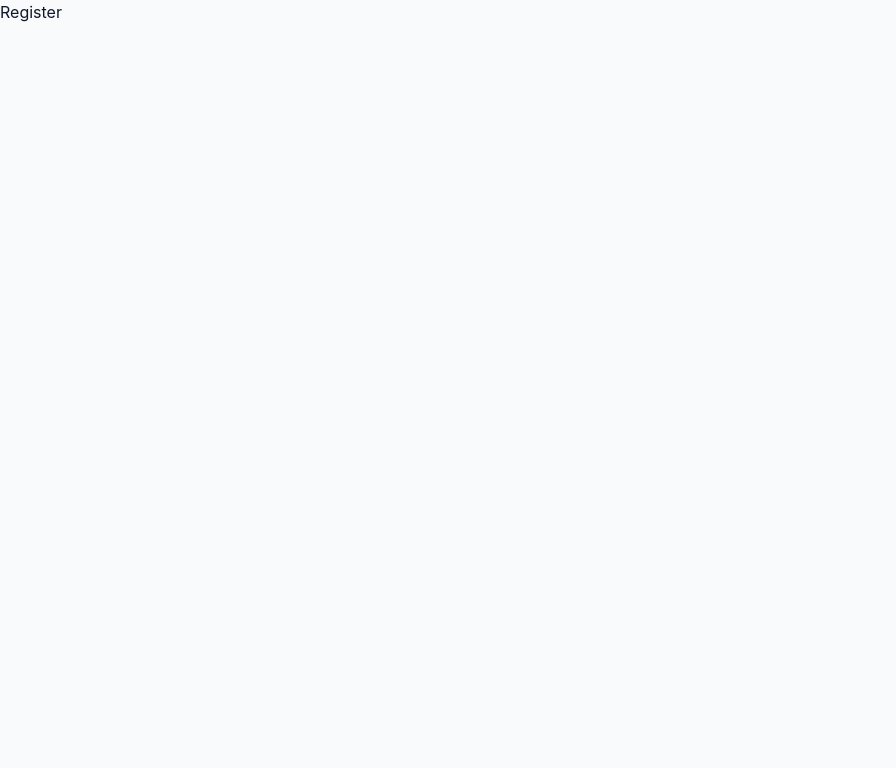
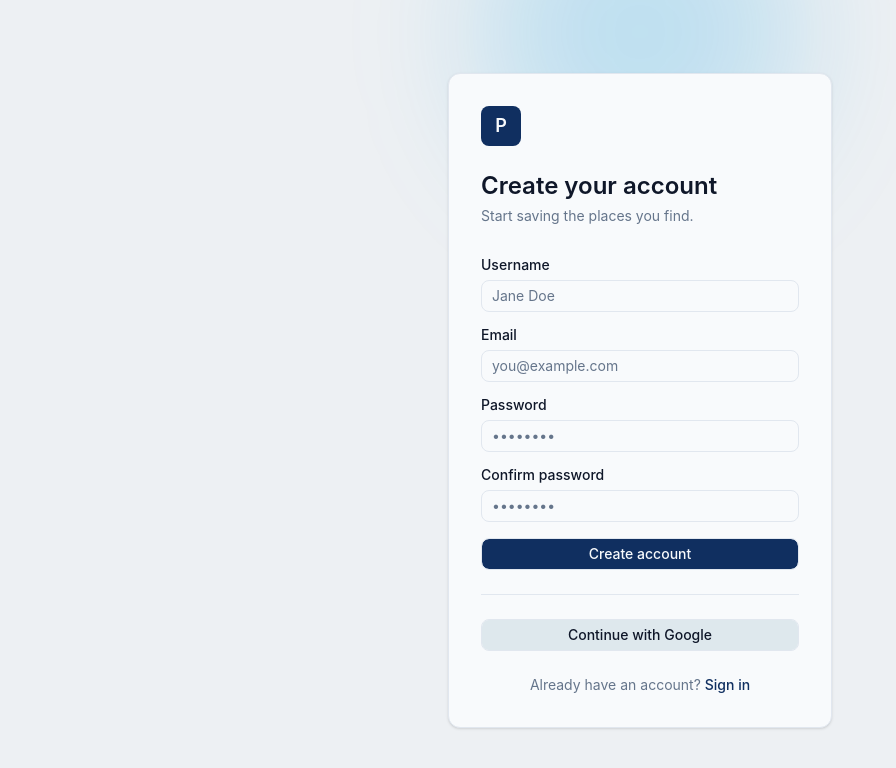
Before and after one commit to TheBigBookMan/pinly, a React (Vite) app in the folder webapp/: page /register in a window 1280 px wide. Shown: the top 768 px of the page, without its empty margins (0-896 px from the left). Built offline with nearby package versions, Linux system fonts and the light colour scheme.

Commit message:
feature: setup dummy register for dev

```diff
--- a/webapp/src/context/AuthContext.tsx
+++ b/webapp/src/context/AuthContext.tsx
@@ -10,9 +10,7 @@ export const AuthProvider = ({children}: {children: ReactNode}) => {
   const login = (token: string, userData: UserType): void => {
     // Temp auth login
     setIsLoading(true)
-    console.log('login');
     setTimeout(() => {
-      console.log("timeout done");
       setIsLoading(false)
     }, 5000);
     localStorage.setItem('auth_token', token);
@@ -22,6 +20,21 @@ export const AuthProvider = ({children}: {children: ReactNode}) => {
   const googleLogin = (): void => {
     console.log("google login");
   };
+
+  const register = (username: string, email: string, password: string): boolean => {
+    // temp for dev
+    console.log("register");
+
+    const userData = {
+      id: '123',
+      username: 'ben s',
+      email: 'ben@test'
+    }
+    const token = '12'
+    localStorage.setItem('auth_token', token);
+    setUser(userData);
+    return true;
+  }
 
   const logout = (): void => {
     localStorage.setItem('auth_token', '');
@@ -37,7 +50,8 @@ export const AuthProvider = ({children}: {children: ReactNode}) => {
           // api call temp
           setUser({
             id: '1234',
-            email: 'test@gmail.com'
+            email: 'test@gmail.com',
+            username: 'bensmerd'
           })
         }
       } catch (err) {
@@ -52,7 +66,7 @@ export const AuthProvider = ({children}: {children: ReactNode}) => {
   }, []);
 
   return (
-    <AuthContext.Provider value={{user, isLoading, login, googleLogin, logout}}>
+    <AuthContext.Provider value={{user, isLoading, login, googleLogin, register, logout}}>
       {children}
     </AuthContext.Provider>
   )
--- a/webapp/src/pages/Login.tsx
+++ b/webapp/src/pages/Login.tsx
@@ -12,6 +12,10 @@ const Login = () => {
     console.log("validate");
     console.log(isLoading);
     login('asd', {id: '123', email: 'test@ben.com'});
+  }
+
+  const validateGoogle = () => {
+    googleLogin();
   }
 
   return (
@@ -49,14 +53,14 @@ const Login = () => {
         </form>
 
         <div className="mt-6 border-t border-border pt-6">
-          <Button variant="secondary" className="w-full">
+          <Button onClick={() => validateGoogle()} variant="secondary" className="w-full">
             Continue with Google
           </Button>
         </div>
 
         <p className="mt-6 text-center text-sm text-muted-foreground">
           New to Pinly?{" "}
-          <a href="#" className="font-medium text-primary hover:underline">
+          <a href="/register" className="font-medium text-primary hover:underline">
             Create an account
           </a>
         </p>
--- a/webapp/src/pages/Register.tsx
+++ b/webapp/src/pages/Register.tsx
@@ -1,7 +1,119 @@
+import { useState } from "react"
+import { useNavigate } from "react-router-dom"
+import { Button } from "@/components/ui/button"
+import { Input } from "@/components/ui/input"
+import { Label } from "@/components/ui/label"
+import { useAuth } from "@/hooks/useAuth"
+
 const Register = () => {
+  const { register } = useAuth()
+  const navigate = useNavigate()
+
+  const [username, setUsername] = useState("")
+  const [email, setEmail] = useState("")
+  const [password, setPassword] = useState("")
+  const [confirmPassword, setConfirmPassword] = useState("")
+  const [error, setError] = useState<string | null>(null)
+
+  const handleSubmit = async (e: React.FormEvent) => {
+    e.preventDefault()
+    setError(null)
+
+    if (password !== confirmPassword) {
+      setError("Passwords don't match.")
+      return
+    }
+
+    try {
+      // await your API call to create the account, get token + userData back
+      // login(token, userData)
+      register(username, email, password)
+      navigate("/homepage")
+    } catch (err) {
+      setError("Couldn't create your account. Try again.")
+    }
+  }
+
   return (
-    <div>
-      <p>Register</p>
+    <div className="relative flex min-h-screen items-center justify-center overflow-hidden bg-muted px-6">
+      <div className="pointer-events-none absolute -top-32 left-1/2 h-80 w-80 -translate-x-1/2 rounded-full bg-accent/20 blur-3xl" />
+
+      <div className="relative w-full max-w-sm rounded-xl border border-border bg-background p-8 shadow-sm">
+        <div className="flex h-10 w-10 items-center justify-center rounded-lg bg-primary text-primary-foreground">
+          <span className="text-lg font-semibold">P</span>
+        </div>
+
+        <h1 className="mt-6 text-2xl font-semibold text-foreground">Create your account</h1>
+        <p className="mt-1 text-sm text-muted-foreground">
+          Start saving the places you find.
+        </p>
+
+        <form className="mt-8 space-y-4" onSubmit={handleSubmit}>
+          <div className="space-y-2">
+            <Label htmlFor="name">Username</Label>
+            <Input
+              id="name"
+              type="text"
+              placeholder="Jane Doe"
+              value={username}
+              onChange={(e) => setUsername(e.target.value)}
+              required
+            />
+          </div>
+          <div className="space-y-2">
+            <Label htmlFor="email">Email</Label>
+            <Input
+              id="email"
+              type="email"
+              placeholder="you@example.com"
+              value={email}
+              onChange={(e) => setEmail(e.target.value)}
+              required
+            />
+          </div>
+          <div className="space-y-2">
+            <Label htmlFor="password">Password</Label>
+            <Input
+              id="password"
+              type="password"
+              placeholder="••••••••"
+              value={password}
+              onChange={(e) => setPassword(e.target.value)}
+              required
+            />
+          </div>
+          <div className="space-y-2">
+            <Label htmlFor="confirmPassword">Confirm password</Label>
+            <Input
+              id="confirmPassword"
+              type="password"
+              placeholder="••••••••"
+              value={confirmPassword}
+              onChange={(e) => setConfirmPassword(e.target.value)}
+              required
+            />
+          </div>
+
+          {error && <p className="text-sm text-destructive">{error}</p>}
+
+          <Button type="submit" className="w-full">
+            Create account
+          </Button>
+        </form>
+
+        <div className="mt-6 border-t border-border pt-6">
+          <Button variant="secondary" className="w-full">
+            Continue with Google
+          </Button>
+        </div>
+
+        <p className="mt-6 text-center text-sm text-muted-foreground">
+          Already have an account?{" "}
+          <a href="/login" className="font-medium text-primary hover:underline">
+            Sign in
+          </a>
+        </p>
+      </div>
     </div>
   )
 }
--- a/webapp/src/types/auth.ts
+++ b/webapp/src/types/auth.ts
@@ -1,5 +1,6 @@
 export interface UserType {
   id: string;
+  username: string;
   email: string;
 }
 
@@ -8,5 +9,6 @@ export interface AuthContextType {
   isLoading: boolean;
   login: (token: string, userData: UserType) => void;
   googleLogin: () => void;
+  register: (username: string, email: string, password: string) => boolean;
   logout: () => void;
 }
```
